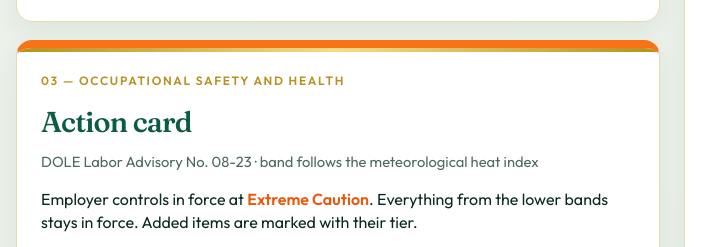
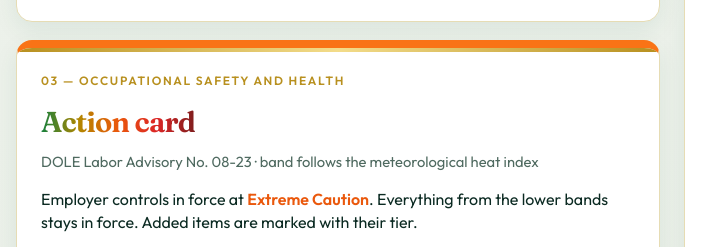
Before and after one commit to h2c-DataSci/heat-index, a plain HTML site: page index.html in a window 1280 px wide. Shown: the part 1387-1634 px from the top of the page, 0-704 px from the left. Drawn offline with Linux system fonts and the light colour scheme.

Commit message:
Add files via upload

```diff
--- a/index.html
+++ b/index.html
@@ -341,6 +341,7 @@
     .fb-wrap iframe{width:500px!important;max-width:100%!important;margin:0 auto!important}
     .bt{font-weight:700}
     .band{font-weight:700}
+    .action h2{display:inline-block;background:linear-gradient(90deg,#15803d 0%,#b38600 25%,#ea580c 50%,#dc2626 75%,#7f1d1d 100%);-webkit-background-clip:text;background-clip:text;-webkit-text-fill-color:transparent;color:transparent;font-weight:700}
   </style>
 </head>
 <body>
```
